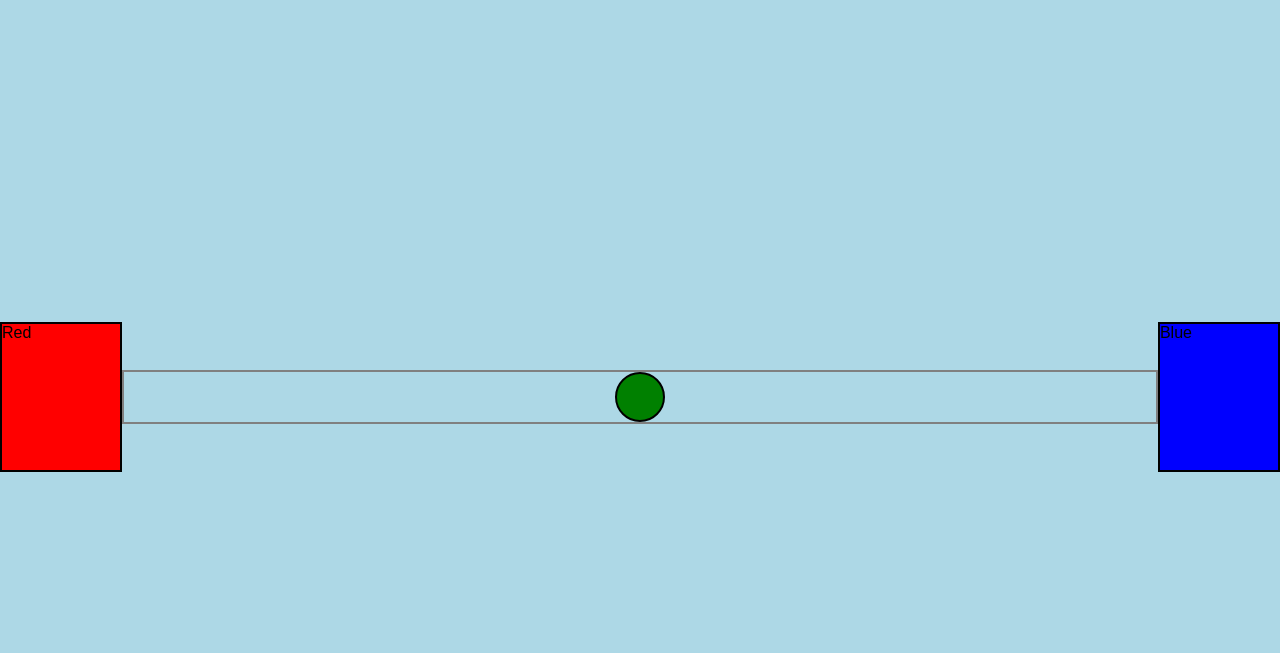
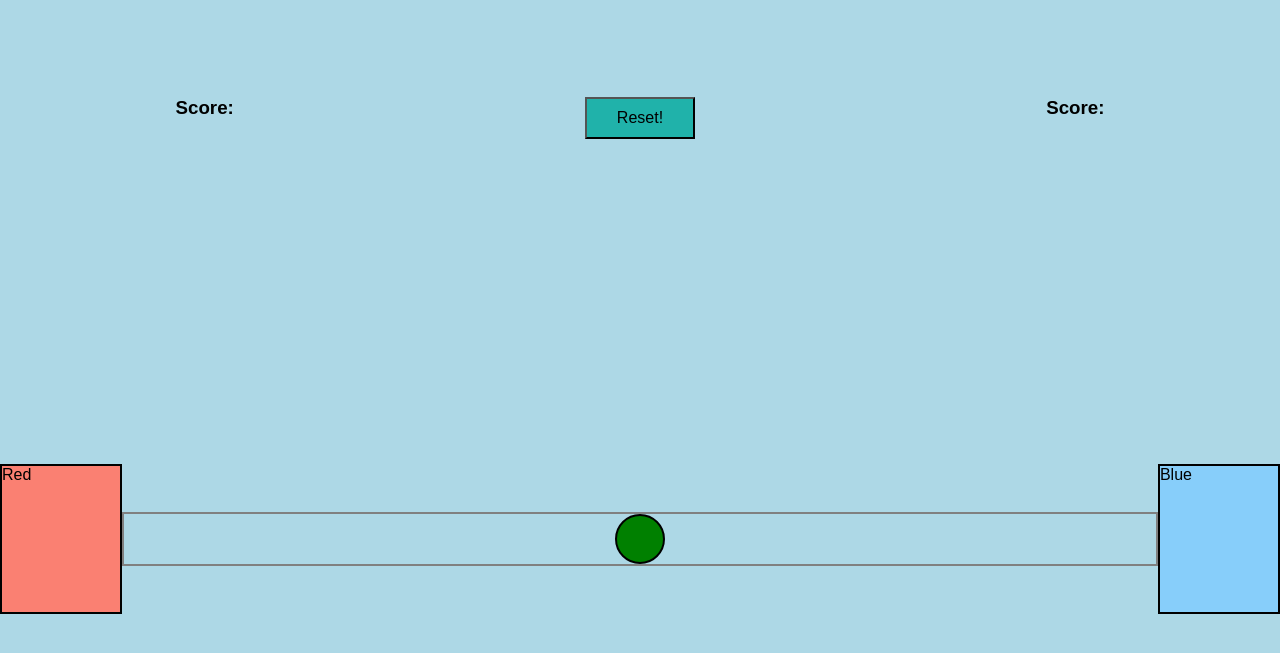
Before and after one commit to marcosmart/tug-of-war, a plain HTML site: page index.html in a window 1280 px wide. Shown: the part 61-714 px from the top of the page. Drawn offline with Linux system fonts and the light colour scheme.

Commit message:
added scoreboard

```diff
--- a/index.html
+++ b/index.html
@@ -10,7 +10,12 @@
 
 <main>
     <h1>Tug of War!</h1>
-    <section>
+    <section id="scoreboard">
+            <h3>Score: </h3>
+            <button id="reset" type="reset">Reset!</button>
+            <h3>Score: </h3>
+    </section>
+    <section id="playground">
         <div class="player" id="red">Red</div>
     <div id="rope">
         <div id="ball"></div>
--- a/style.css
+++ b/style.css
@@ -12,7 +12,22 @@ h1 {
     font-size: 50px;
 }
 
-section {
+#scoreboard {
+    margin: 100px auto 0;
+    width: 100%;
+    display: flex;
+    justify-content: space-around;
+}
+
+#reset {
+    padding: 10px 30px;
+    background-color: lightseagreen;
+    cursor: pointer;
+    font-size: 1rem;
+}
+
+
+#playground {
     display: flex;
     justify-content: space-between;
     align-items: center;
@@ -42,9 +57,9 @@ section {
 }
 
 #red {
-    background-color: red;
+    background-color: salmon;
 }
 
 #blue {
-    background-color: blue;
+    background-color: lightskyblue;
 }
```
Also changed, not shown: function.js (line endings or trailing spaces).
